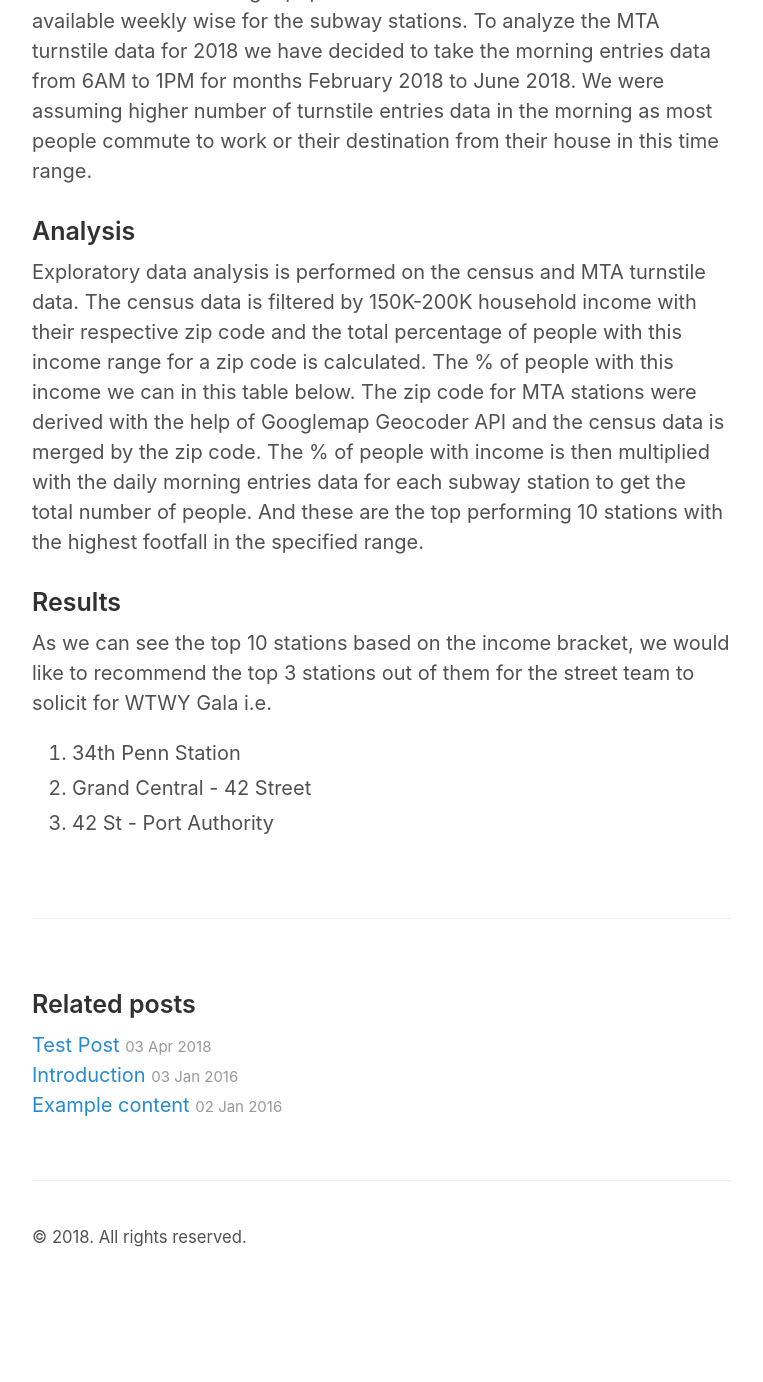
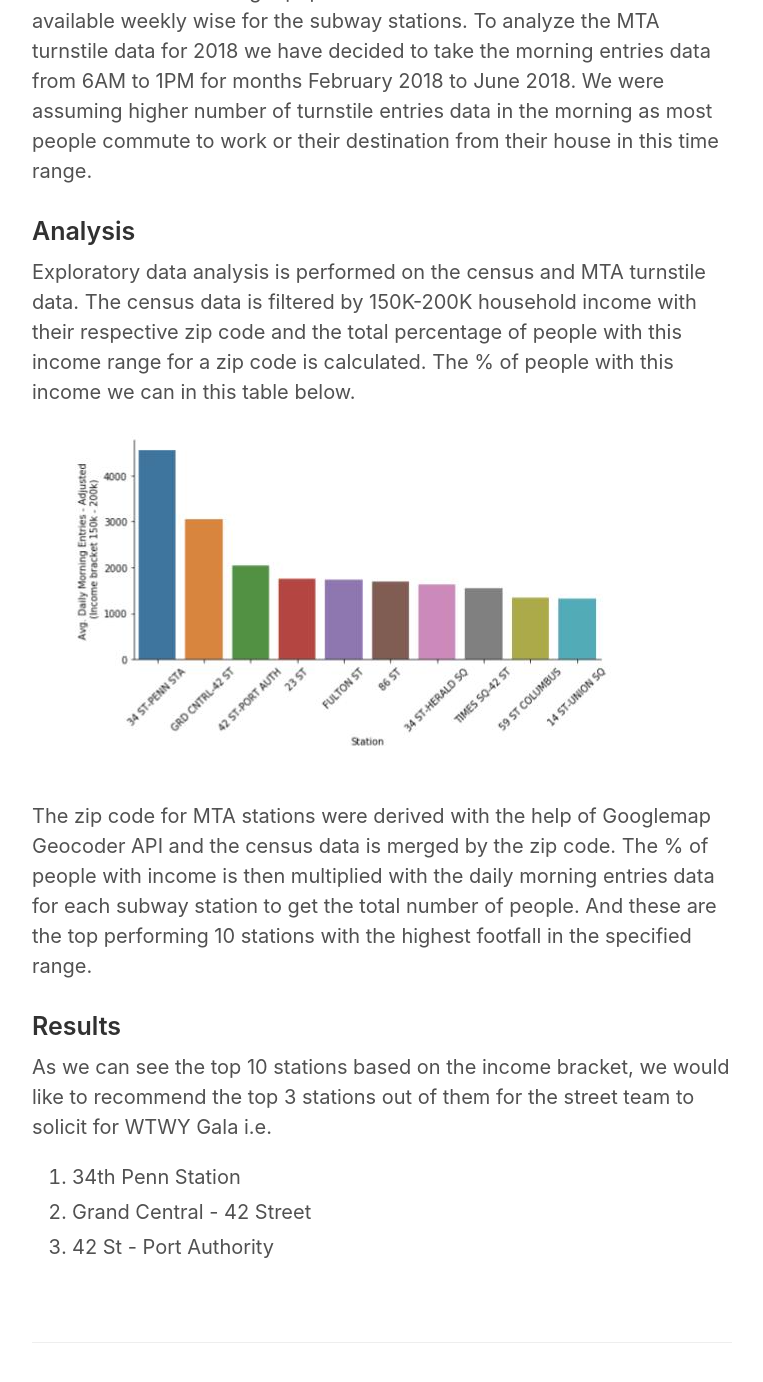
Before and after one commit to priyankapanda78/priyankapanda78.github.io, a Jekyll site: the page built from _posts/2018-07-06-project-benson.md, in a window 1280 px wide and 1400 px high, scrolled down 1109 px. Shown: the top 1382 px of the window, without its empty margins (258-1021 px from the left). Built offline with Jekyll 4.4.1, drawn with Linux system fonts in a browser that asks for light colours; our own code applies the rules of GitHub Pages for plain Markdown files; before the commit the page ends 2400 px from its top, so only the background shows below that.

Commit message:
Update 2018-07-06-project-benson.md

```diff
--- a/_posts/2018-07-06-project-benson.md
+++ b/_posts/2018-07-06-project-benson.md
@@ -10,6 +10,7 @@ The MTA turnstile data are available weekly wise for the subway stations. To ana
 
 ### Analysis
 Exploratory data analysis is performed on the census and MTA turnstile data. The census data is filtered by 150K-200K household income with their respective zip code and the total percentage of people with this income range for a zip code is calculated. The % of people with this income we can in this table below.
+![Percentage of people with income range](https://github.com/priyankapanda78/priyankapanda78.github.io/blob/draft/_posts/topStations.png)
 The zip code for MTA stations were derived with the help of Googlemap Geocoder API and the census data is merged by the zip code. The % of people with income is then multiplied with the daily morning entries data for each subway station to get the total number of people. And these are the top performing 10 stations with the highest footfall in the specified range.
 
 
```
